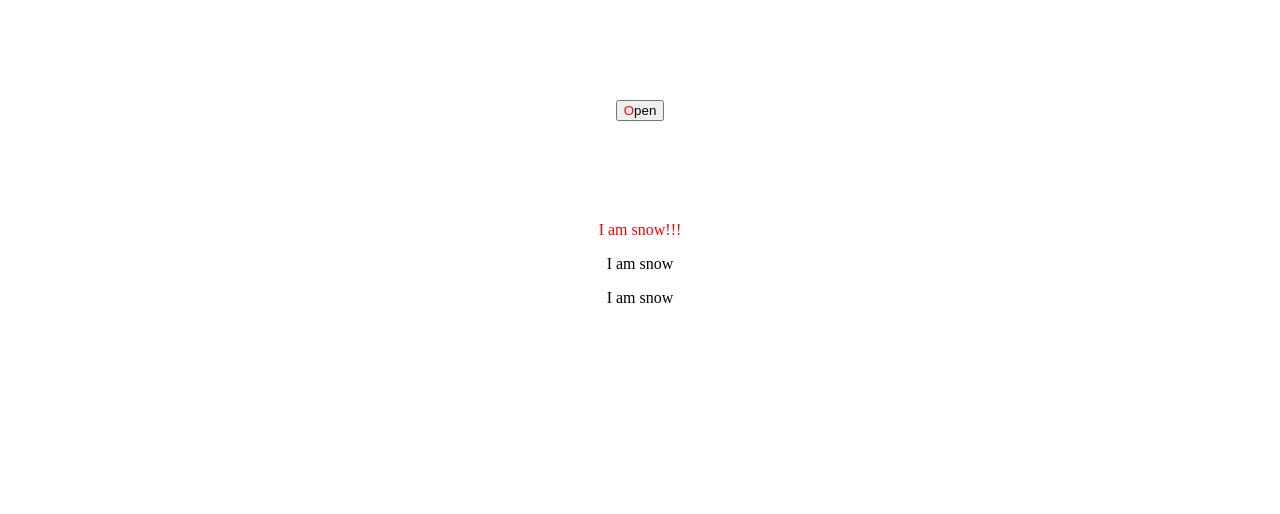
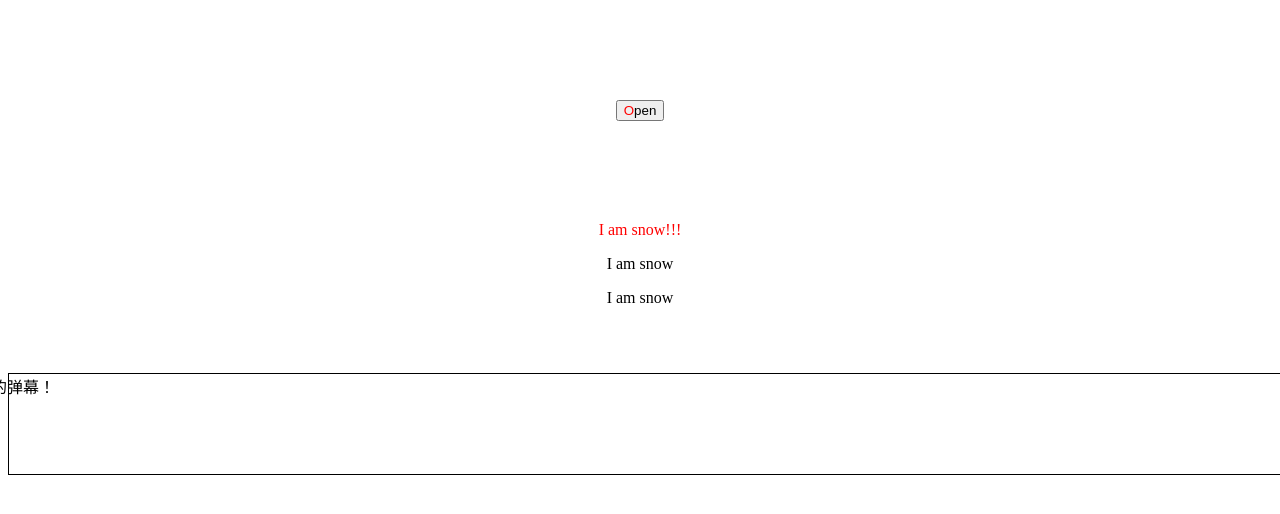
Before and after one commit to giftedunicorn/reactplay, a React (Create React App) app: page / in a window 1280 px wide. Shown: the top 514 px of the page. Built offline with nearby package versions, Linux system fonts and the light colour scheme; the HTML template or start-up script is replaced by a standard one.

Commit message:
Add Danmu

```diff
--- a/src/App.js
+++ b/src/App.js
@@ -1,6 +1,8 @@
 import { useState } from 'react'
 import logo from './assets/logo.svg';
 import Modal from './components/Modal.js';
+import Dropdown from './components/Dropdown.js';
+import Danmu from './components/Danmu.js';
 import ScrollLoad from './components/ScrollLoad.js';
 import './styles/App.css';
 
@@ -105,6 +107,18 @@ function App() {
     )
   }
 
+  const renderDropdown = function() {
+    return (
+      <Dropdown />
+    )
+  }
+
+  const renderDanmu = function() {
+    return (
+      <Danmu />
+    )
+  }
+
   return (
     <div className="App">
       <div style={{margin: 100}}>
@@ -113,6 +127,8 @@ function App() {
         }}>Open</button>
       </div>
       {renderDemo()}
+      {renderDropdown()}
+      {renderDanmu()}
       {renderScroll()}
       {renderModal()}
     </div>
--- /dev/null
+++ b/src/components/Danmu.js
@@ -0,0 +1,26 @@
+import { useState, useEffect, useRef } from 'react'
+import './../styles/Danmu.css';
+
+function Danmu(props) {
+  const containerRef = useRef(null);
+  let [left, setLeft] = useState(500)
+  let danmuDynamic = {
+	left: left,
+	transition: "all 0.2s linear",
+  }
+
+  useEffect(() => {
+	let timer = setInterval(() => {
+		if (left > -100) setLeft(left-10)
+	}, 100);
+	return () => clearInterval(timer);
+  }, [left])
+
+  return (
+  	<div className="danmuContainer" ref={containerRef}>
+	  <div className="danmuItem" style={danmuDynamic}>好棒的弹幕！</div>
+    </div>
+  );
+}
+
+export default Danmu;
--- /dev/null
+++ b/src/styles/Danmu.css
@@ -0,0 +1,12 @@
+.danmuContainer {
+	width: 100%;
+	height: 100px;
+	position: absolute;
+	border: 1px solid black;
+	margin-top: 50px;
+}
+
+.danmuItem {
+	position: absolute;
+	top: 0;
+}
```
